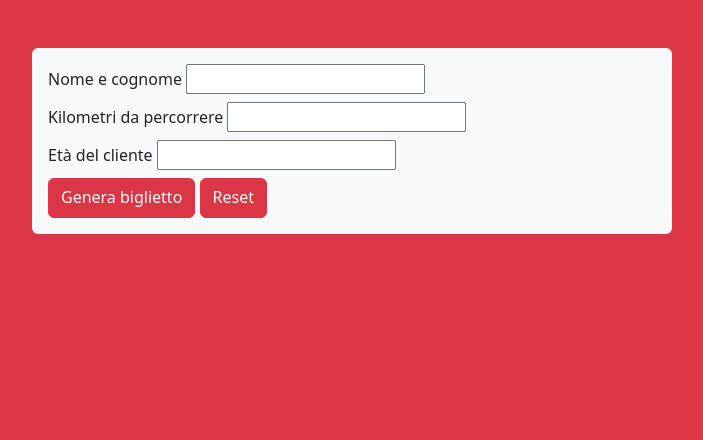
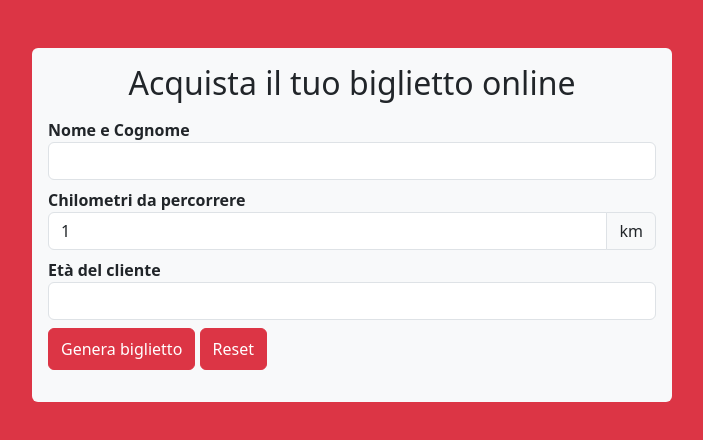
Before and after one commit to MattiaGiarrusso/js-biglietto-treno-form, a plain HTML site: page index.html in a window 1280 px wide. Shown: the whole page, without its empty margins (288-991 px from the left). Drawn offline with nearby package versions, Linux system fonts and the light colour scheme.

Commit message:
Feat: add fix input km

```diff
--- a/index.html
+++ b/index.html
@@ -8,28 +8,35 @@
 </head>
 <body class="bg-danger d-flex justify-content-center pt-5">
 
-    <div class="form-container bg-light w-50 p-3 rounded">
+    <div class="form-container container-md bg-light w-50 p-3 rounded">
 
-        <div class="input-container pb-2">
-            <label>Nome e cognome</label>
-            <input id="user-name" type="text">
+        <div class="row text-center pb-2">
+            <h2>Acquista il tuo biglietto online</h2>
         </div>
 
         <div class="input-container pb-2">
-            <label>Kilometri da percorrere</label>
-            <input id="user-km" type="text">
+            <label><strong>Nome e Cognome</strong></label>
+            <input id="user-name" class="form-control" type="text">
         </div>
 
         <div class="input-container pb-2">
-            <label>Età del cliente</label>
-            <input id="user-age" type="text">
+            <label><strong>Chilometri da percorrere</strong></label>
+            <div class="input-group">
+                <input id="user-km"  type="number" class="form-control" type="number" min="0" value="1" oninput="validity.valid||(value='');">
+                <span class="input-group-text">km</span>
+            </div>
         </div>
 
-        <button id="generate-button" class="btn btn-danger pb-2">Genera biglietto</button>
-        <button id="clear-button" class="btn btn-danger pb-2">Reset</button>
+        <div class="input-container pb-2">
+            <label><strong>Età del cliente</strong></label>
+            <input id="user-age" class="form-control" type="text">
+        </div>
+
+        <button id="generate-button" class="btn btn-danger py-2">Genera biglietto</button>
+        <button id="clear-button" class="btn btn-danger py-2">Reset</button>
 
         <!-- Contenitore risultato del biglietto-->
-        <div id="user-message">
+        <div id="user-message" class="py-2">
 
         </div>
     </div>
--- a/js/script.js
+++ b/js/script.js
@@ -14,6 +14,8 @@ const formatter = Intl.NumberFormat('en-DE', {
     style: 'currency',
     currency: 'EUR',
 });
+
+
 
 // Creare una funzione legata al button 'genera biglietto'
 const generateButton = document.querySelector('#generate-button');
@@ -55,8 +57,11 @@ generateButton.addEventListener('click', function () {
 // creare un button per la pulizia del form
 const clearButton = document.querySelector('#clear-button');
 clearButton.addEventListener('click', function() {
+    document.querySelector('#user-name').value = '';
     document.querySelector('#user-km').value = '';
     document.querySelector('#user-age').value = '';
+    document.querySelector('#user-message').value = '';
+
 
     const userMessageDiv = document.querySelector('.user-message');
     userMessageDiv.innerHTML = '';
```
